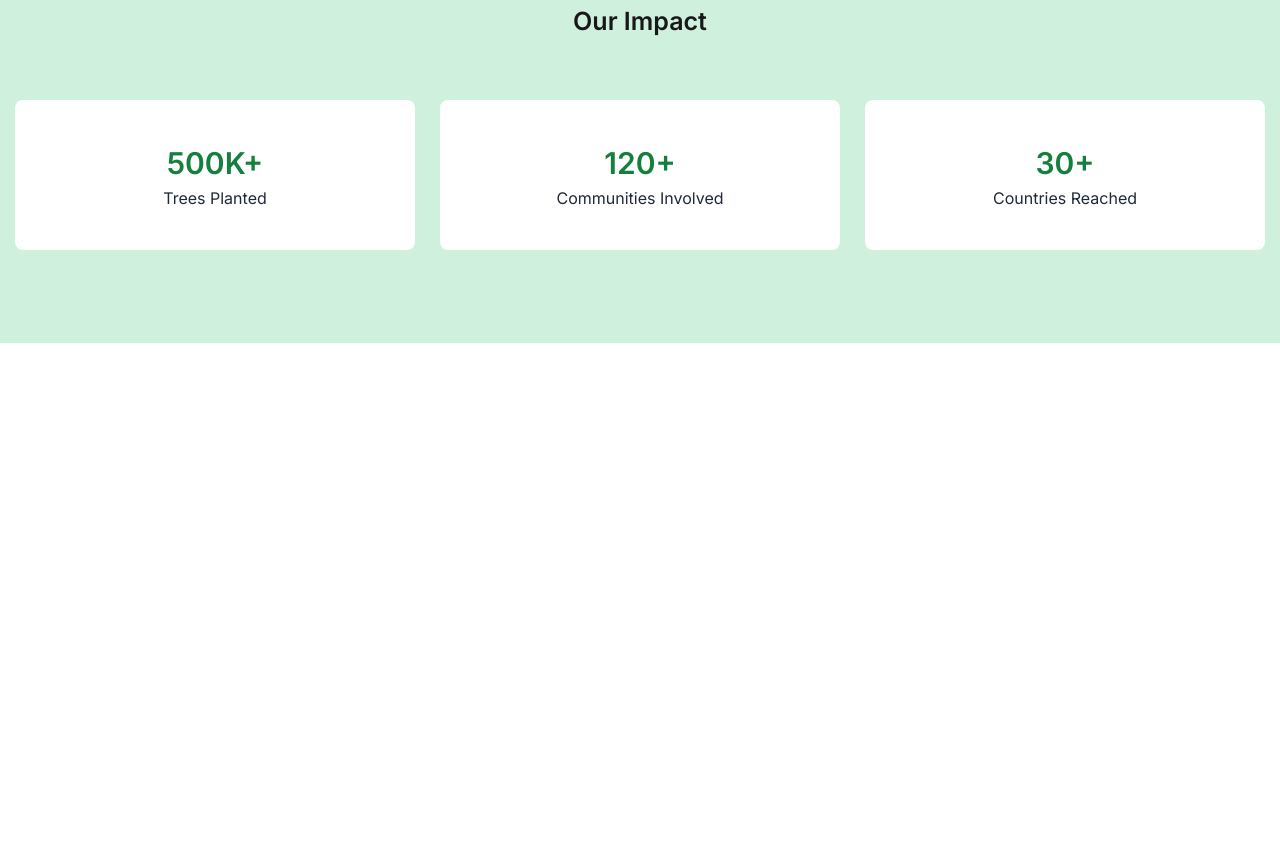
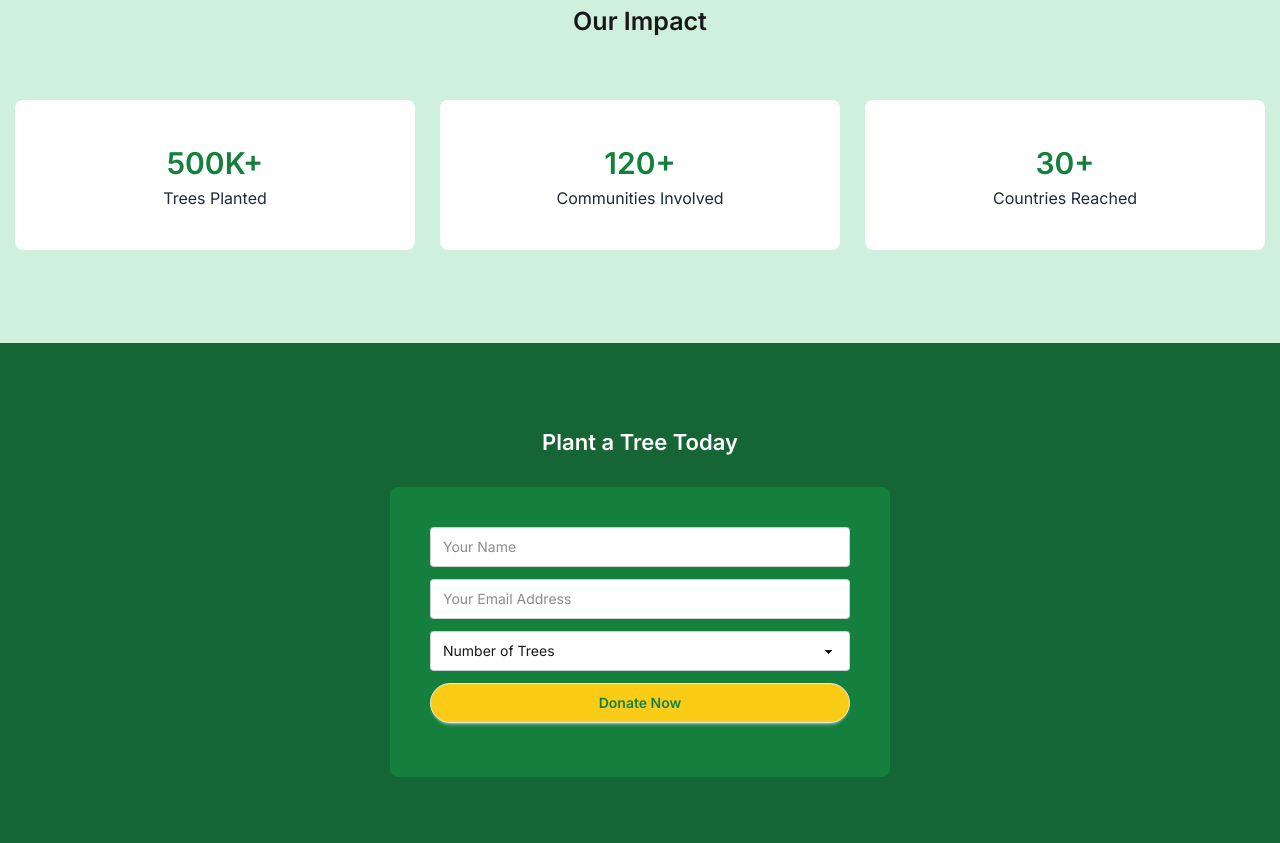
Before and after one commit to Minhajur-stuck/A6, a plain HTML site: page index.html in a window 1280 px wide. Shown: the part 1346-2189 px from the top of the page. Before the commit the page ends 1689 px from the top, so only its background shows below. Drawn offline with nearby package versions, Linux system fonts and the light colour scheme; no server answers.

Commit message:
Added Plant tree today section

```diff
--- a/index.html
+++ b/index.html
@@ -130,6 +130,22 @@
     </div>
   </section>
 
+  <section class="bg-[#166534] flex justify-center items-center h-[500px]">
+    <div class="w-[500px] h-[390px] ">
+      <h1 class="text-center text-white mb-7 mt-7 text-[22px] font-semibold">Plant a Tree Today</h1>
+      <div class="bg-[#15803D] p-[40px]   flex flex-col gap-3 h-[290px] rounded-lg">
+        <input type="text" placeholder="Your Name" class="input input-md w-full" />
+        <input type="text" placeholder="Your Email Address" class="input input-md w-full" />
+        <select class="select w-full bg-white">
+          <option disabled selected>Number of Trees</option>
+          <option>1 Tree $5</option>
+          <option>5 Trees - $25</option>
+          <option>10 Trees - $50</option>
+        </select>
+        <button class="btn w-full bg-[#FACC15] rounded-3xl text-[#15803D]">Donate Now</button>
+      </div>
+    </div>
+  </section>
   <script src="script.js"></script>
 </body>
 </html>
```
